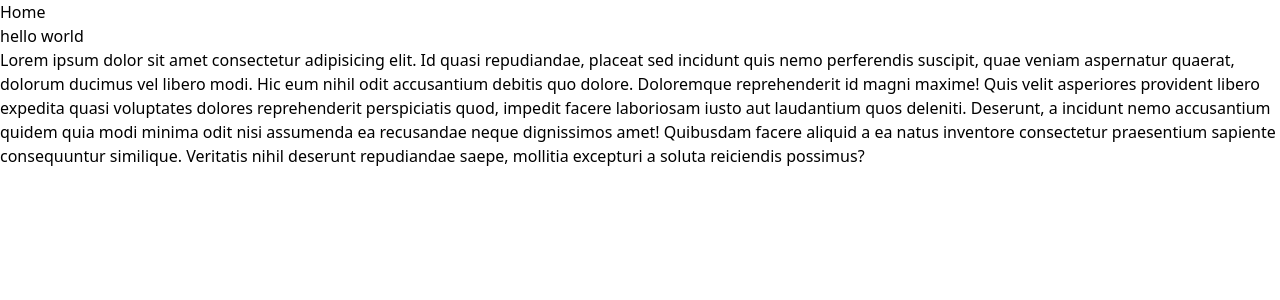
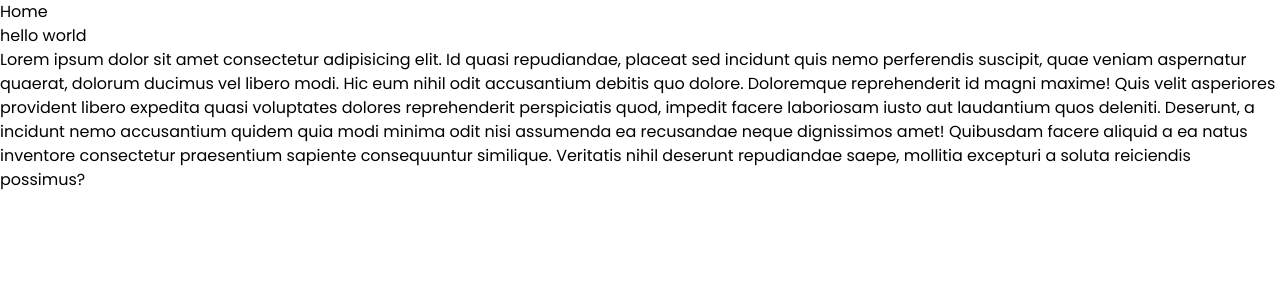
Before and after one commit to AbhiramKrishnaM/Store-management, a Vue app: page / in a window 1280 px wide. Shown: the top 300 px of the page. Built offline with nearby package versions, Linux system fonts and the light colour scheme.

Commit message:
updated tailwind configuration, added custom font

```diff
--- a/tailwind.config.js
+++ b/tailwind.config.js
@@ -2,6 +2,9 @@
 module.exports = {
   content: ["./index.html", "./src/**/*.{vue,js,ts,jsx,tsx}"],
   theme: {
+    fontFamily: {
+      sans: ['"Poppins"', "sans-serif"],
+    },
     extend: {},
   },
   plugins: [],
```
